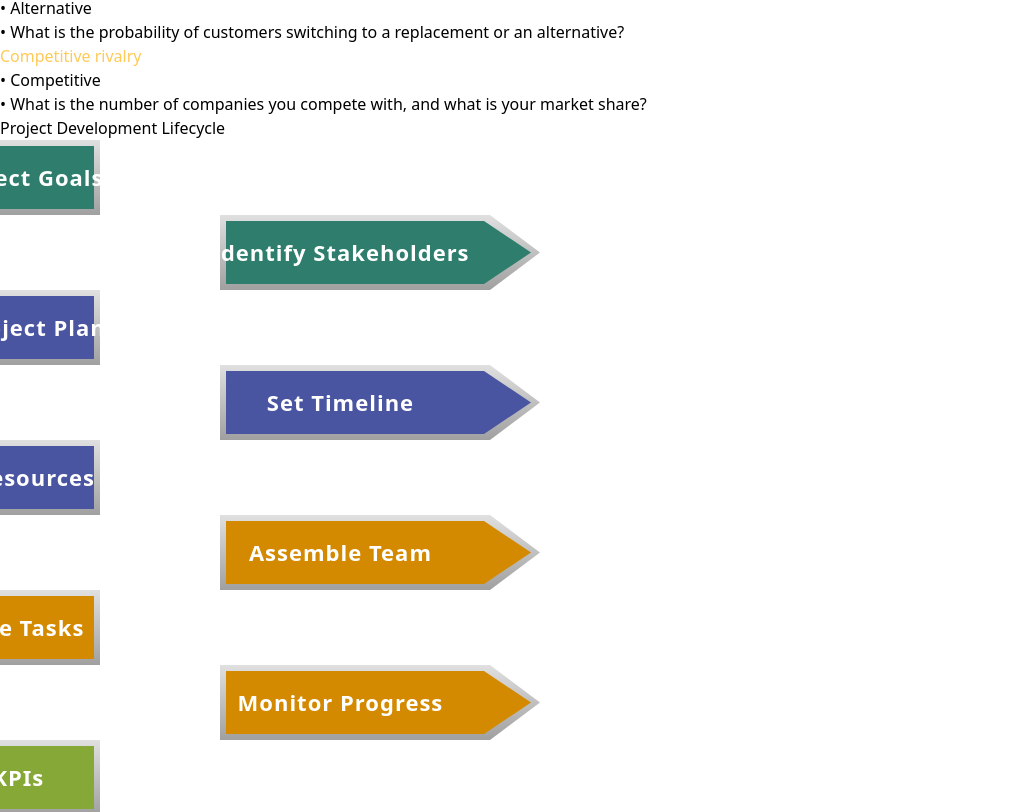
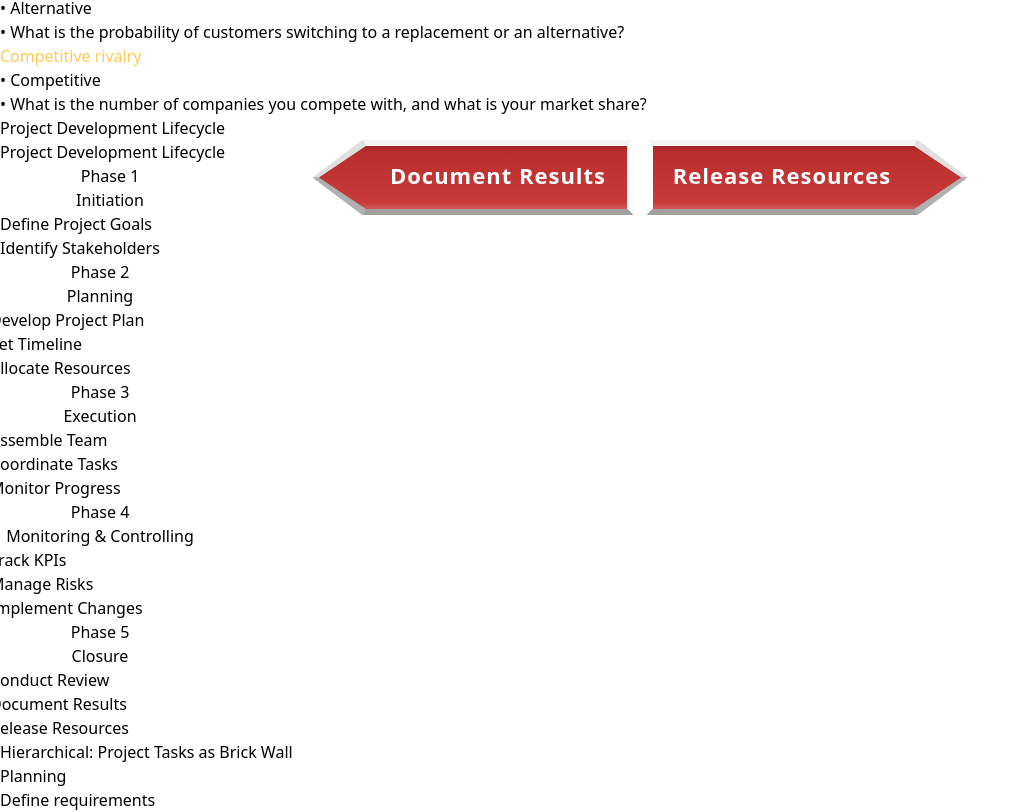
Before and after one commit to smartcoder0215/diagram-lab, a React (Vite) app: page / in a window 1280 px wide. Shown: the part 3834-4646 px from the top of the page, without its empty margins (0-1030 px from the left). Built offline with nearby package versions, Linux system fonts and the light colour scheme.

Commit message:
updated road pointer as morelike 3d

```diff
--- a/src/components/RoadpointerDiagram/RoadpointerDiagram.tsx
+++ b/src/components/RoadpointerDiagram/RoadpointerDiagram.tsx
@@ -23,21 +23,34 @@ const Pointer = ({
   const width = 320;
   const height = 75;
   const tipWidth = 50;
-  const inset = 6;
+  const bevel = 6; // Bevel width
 
-  const getPoints = (w: number, h: number, tip: number, isInset: boolean) => {
-    const i = isInset ? inset : 0;
-    const iTip = isInset ? inset * 1.5 : 0;
+  const p = (points: [number, number][]) => points.map(p => p.join(',')).join(' ');
 
-    if (direction === "right") {
-      return `${i},${i} ${w - tip - i},${i} ${w - iTip},${h / 2} ${w - tip - i},${h - i} ${i},${h - i}`;
+  const getBodyPoints = (w: number, h: number, tip: number) => {
+    if (direction === 'right') {
+      return {
+        outer: p([[0,0], [w-tip,0], [w,h/2], [w-tip,h], [0,h]]),
+        inner: p([[bevel,bevel], [w-tip-bevel/2, bevel], [w-bevel, h/2], [w-tip-bevel/2, h-bevel], [bevel, h-bevel]]),
+        topBevel: p([[0,0], [w-tip,0], [w-tip-bevel/2, bevel], [bevel,bevel]]),
+        bottomBevel: p([[0,h], [w-tip,h], [w-tip-bevel/2, h-bevel], [bevel,h-bevel]]),
+        tipBevel: p([[w-tip,0], [w,h/2], [w-bevel, h/2], [w-tip-bevel/2, bevel]]),
+        tipBevelBottom: p([[w-tip,h], [w,h/2], [w-bevel, h/2], [w-tip-bevel/2, h-bevel]]),
+      };
     }
-    return `${w - i},${i} ${tip + i},${i} ${iTip},${h / 2} ${tip + i},${h - i} ${w - i},${h - i}`;
+    // left
+    return {
+      outer: p([[w,0], [tip,0], [0,h/2], [tip,h], [w,h]]),
+      inner: p([[w-bevel, bevel], [tip+bevel/2, bevel], [bevel,h/2], [tip+bevel/2, h-bevel], [w-bevel,h-bevel]]),
+      topBevel: p([[w,0], [tip,0], [tip+bevel/2, bevel], [w-bevel,bevel]]),
+      bottomBevel: p([[w,h], [tip,h], [tip+bevel/2, h-bevel], [w-bevel,h-bevel]]),
+      tipBevel: p([[tip,0], [0,h/2], [bevel,h/2], [tip+bevel/2, bevel]]),
+      tipBevelBottom: p([[tip,h], [0,h/2], [bevel,h/2], [tip+bevel/2, h-bevel]]),
+    };
   };
 
-  const outerPoints = getPoints(width, height, tipWidth, false);
-  const innerPoints = getPoints(width, height, tipWidth, true);
-  const textX = direction === 'right' ? width / 2.2 - tipWidth / 2 : width / 1.8 + tipWidth / 2;
+  const points = getBodyPoints(width, height, tipWidth);
+  const textX = direction === 'right' ? (width - tipWidth) / 2 : (width + tipWidth) / 2;
 
   return (
     <svg
@@ -45,21 +58,34 @@ const Pointer = ({
       height={height}
       className="drop-shadow-lg"
       style={{
-        transform: direction === "left" ? `translateX(-${width-100}px)` : `translateX(${width-100}px)`
+        position: 'absolute',
+        ...(direction === 'left'
+            ? { right: 'calc(50% + 7px)' }
+            : { left: 'calc(50% + 7px)' }),
       }}
     >
       <defs>
-        <linearGradient id="silver" x1="0%" y1="0%" x2="0%" y2="100%">
-          <stop offset="0%" style={{ stopColor: '#e0e0e0' }} />
-          <stop offset="50%" style={{ stopColor: '#c0c0c0' }} />
-          <stop offset="100%" style={{ stopColor: '#a0a0a0' }} />
+        <linearGradient id="inner-shadow" x1="0" y1="0" x2="0" y2="1">
+            <stop offset="0%" stopColor="#000" stopOpacity="0.2"/>
+            <stop offset="10%" stopColor="#000" stopOpacity="0.05"/>
+            <stop offset="90%" stopColor="#fff" stopOpacity="0.05"/>
+            <stop offset="100%" stopColor="#fff" stopOpacity="0.2"/>
         </linearGradient>
       </defs>
-      <polygon points={outerPoints} fill="url(#silver)" />
-      <polygon points={innerPoints} fill={color} />
+
+      {/* Main body with beveled edges */}
+      <polygon points={points.topBevel} fill="#f5f5f5" />
+      <polygon points={points.bottomBevel} fill="#a0a0a0" />
+      <polygon points={points.tipBevel} fill="#e0e0e0" />
+      <polygon points={points.tipBevelBottom} fill="#b0b0b0" />
+
+      {/* Inner colored panel */}
+      <polygon points={points.inner} fill={color} />
+      <polygon points={points.inner} fill="url(#inner-shadow)" />
+
       <text
         x={textX}
-        y="53%"
+        y="50%"
         dominantBaseline="middle"
         textAnchor="middle"
         fill="white"
@@ -137,10 +163,7 @@ export const RoadpointerDiagram: React.FC<{ data: TreeNode }> = ({ data }) => {
           {items.map((item, idx) => (
             <div
               key={idx}
-              className={cn(
-                "relative flex items-center h-20",
-                item.direction === "left" ? "justify-start" : "justify-end"
-              )}
+              className="relative h-20"
             >
               <Pointer
                 label={item.label}
```
